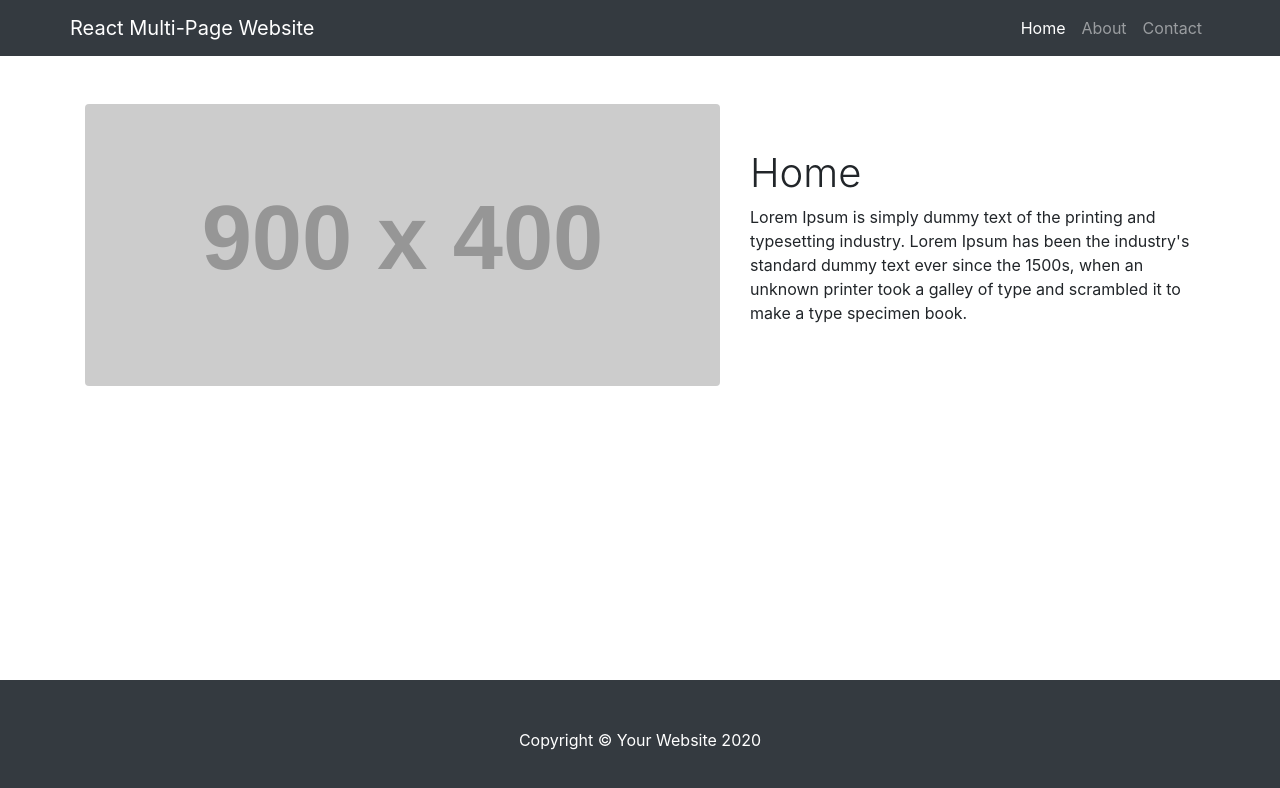
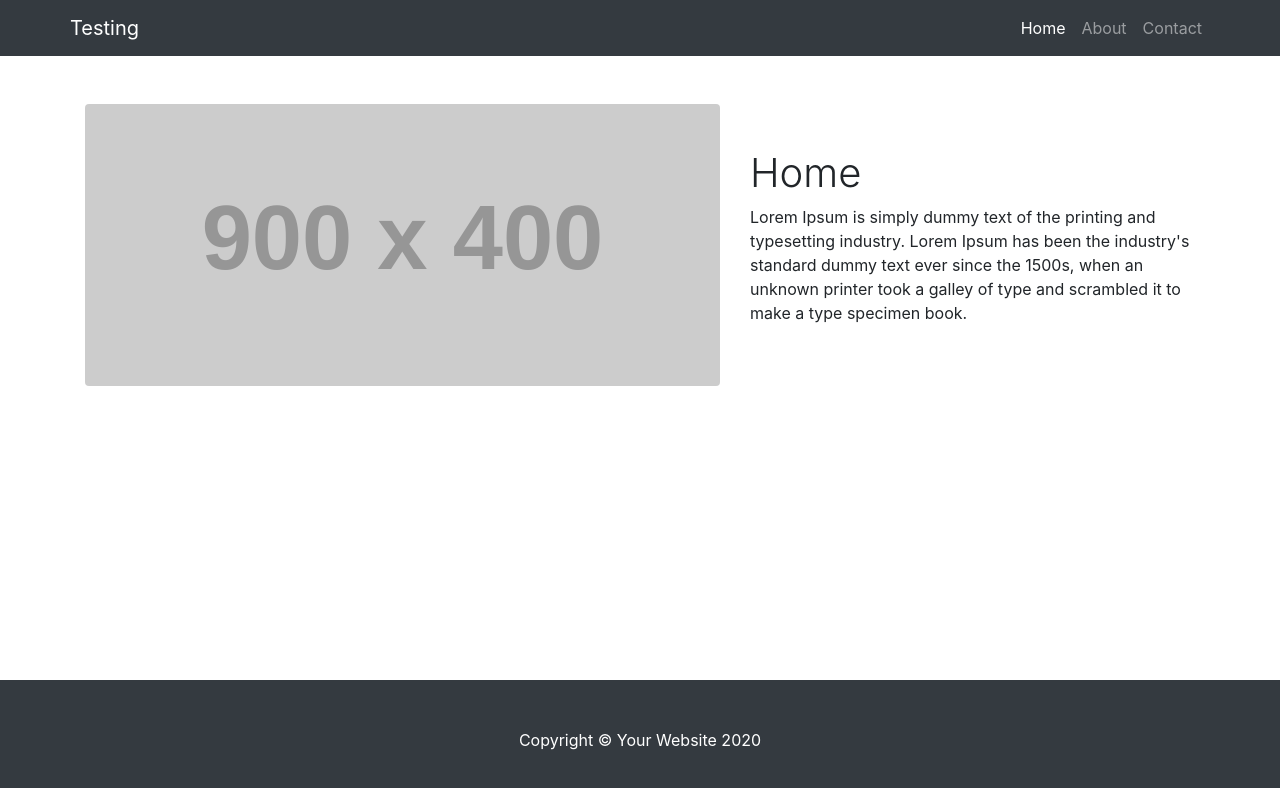
Before and after one commit to Gettgud/3dprint-frontend, a React (Create React App) app: page / in a window 1280 px wide. Shown: the top 788 px of the page. Built offline with nearby package versions, Linux system fonts and the light colour scheme.

Commit message:
Test continuous integration

```diff
--- a/src/components/Navbar.jsx
+++ b/src/components/Navbar.jsx
@@ -7,7 +7,7 @@ function Navbar() {
       <nav className="navbar navbar-expand navbar-dark bg-dark">
         <div className="container">
           <NavLink className="navbar-brand" to="/">
-            React Multi-Page Website
+            Testing
           </NavLink>
           <div>
             <ul className="navbar-nav ml-auto">
```
